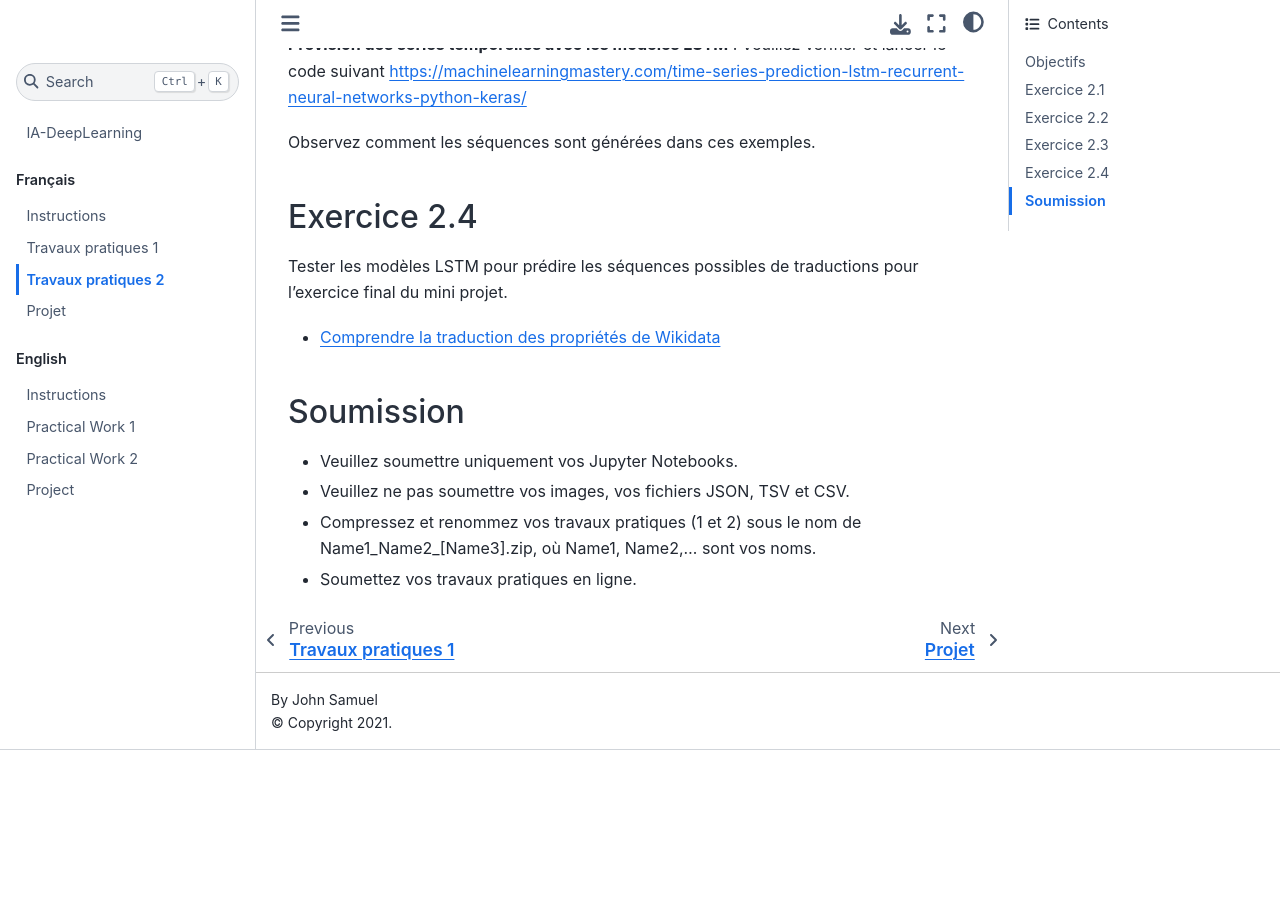
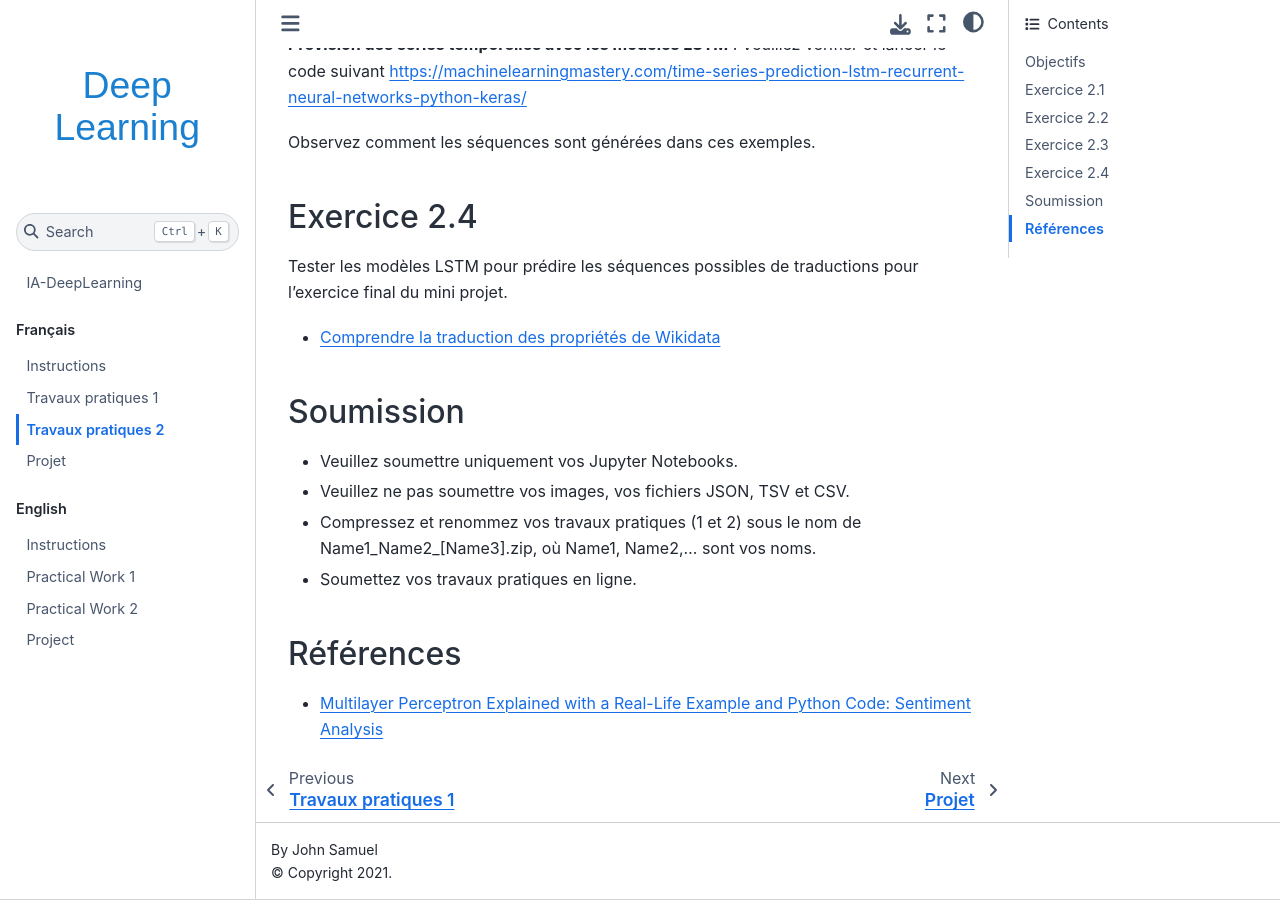
Before and after one commit to rodologie/IA-DeepLearning, a Jupyter Book: the page built from fr/TP2/TP2.md, in a window 1280 px wide and 900 px high, scrolled down 1341 px. Built offline with Jupyter Book 1.0.4 settings and Sphinx 7.4.7 and the Sphinx Book theme 1.1.4, drawn with Linux system fonts in a browser that asks for light colours; before the commit the page ends 2091 px from its top, so only the background shows below that.

Commit message:
Update TP2.md

```diff
--- a/fr/TP2/TP2.md
+++ b/fr/TP2/TP2.md
@@ -49,3 +49,6 @@
 - Veuillez ne pas soumettre vos images, vos fichiers JSON, TSV et CSV.
 - Compressez et renommez vos travaux pratiques (1 et 2) sous le nom de Name1_Name2_[Name3].zip, où Name1, Name2,... sont vos noms.
 - Soumettez vos travaux pratiques en ligne.
+
+## Références
+- [Multilayer Perceptron Explained with a Real-Life Example and Python Code: Sentiment Analysis](https://towardsdatascience.com/multilayer-perceptron-explained-with-a-real-life-example-and-python-code-sentiment-analysis-cb408ee93141)
```
